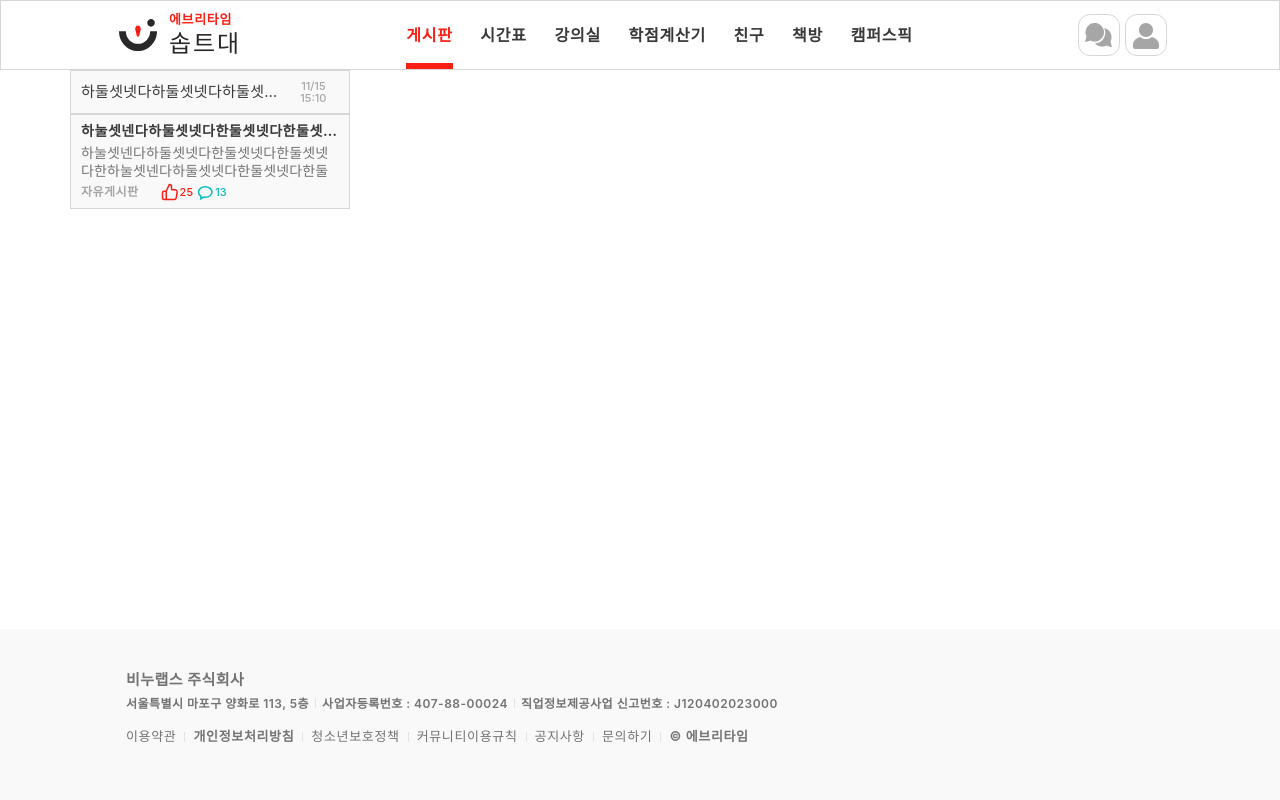
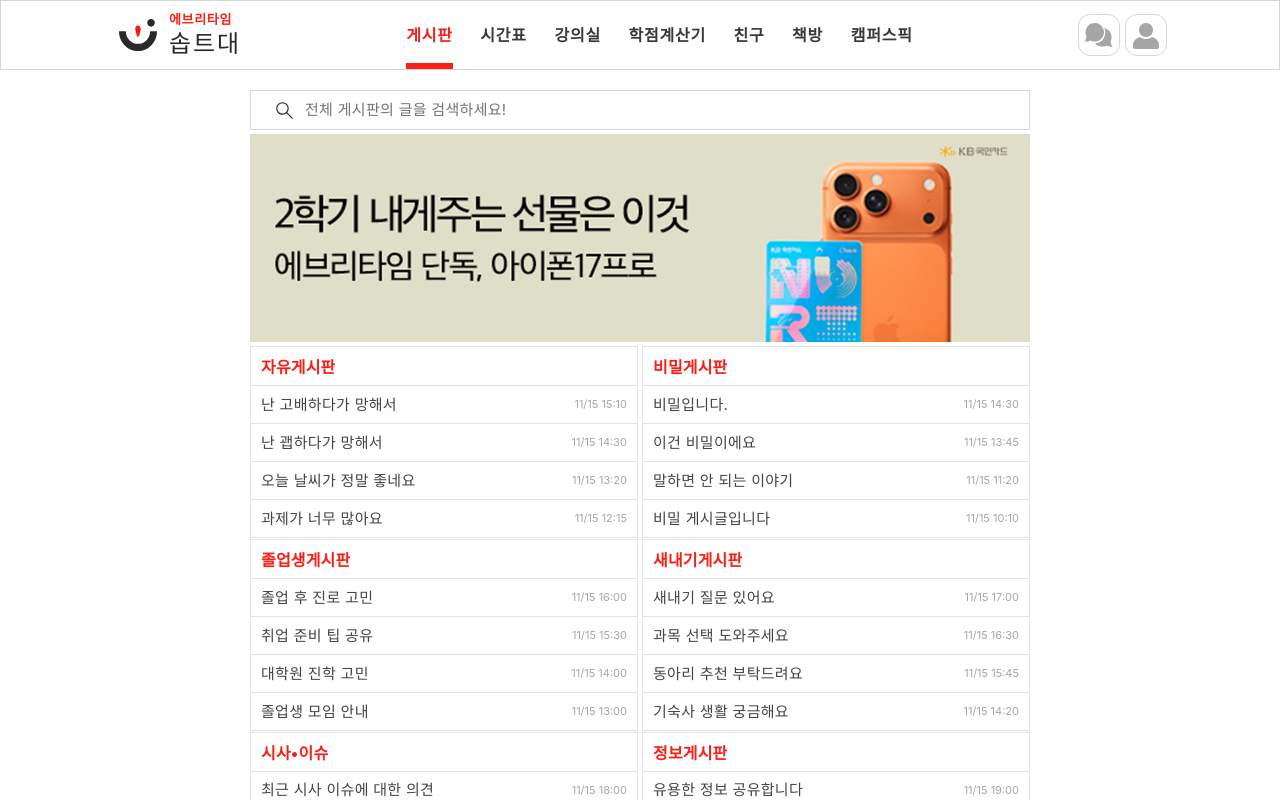
Before and after one commit to SOPT-all/37-COLLABORATION-WEB-EVERYTIME, a React (Vite) app: page / in a window 1280 px wide. Shown: the top 800 px of the page. Built offline with nearby package versions, Linux system fonts and the light colour scheme.

Commit message:
feat: 메인페이지 레이아웃

```diff
--- a/src/pages/MainPage.tsx
+++ b/src/pages/MainPage.tsx
@@ -1,18 +1,24 @@
-import { LivePostItem } from "@/components/common/sidebar/LivePostItem";
-import { SimplePostItem } from "@/components/common/sidebar/SimplePostItem";
-import { MOCK_LIVE_POST, MOCK_EMPTY_LIVE_POST } from "@/mocks/posts";
+import { SearchTextField } from "@/components/SearchPage/SearchTextField";
+import AdImg from "@/assets/images/img_ad1.png";
+import { BoardList } from "@/components/MainPage/BoardList";
+import Book from "@/components/MainPage/Book";
+import { MOCK_BOOKS } from "@/mocks/books";
 
 const MainPage = () => {
 	return (
-		<div className="relative">
-			<SimplePostItem title="하둘셋넷다하둘셋넷다하둘셋넷다하둘셋넷다" createdAt="2025-11-15T15:10:00" />
-
-			{/* 실시간 인기 글이 있는 경우 */}
-			<LivePostItem post={MOCK_LIVE_POST} />
-
-			{/* 조건에 맞는 게시글이 없는 경우 (아무것도 렌더링 안됨) */}
-			<LivePostItem post={MOCK_EMPTY_LIVE_POST} />
-		</div>
+		<main className="mt-[2rem]">
+			{/* TODO: 사이드바 컴포넌트 추가 */}
+			<div className="mx-auto flex w-[78rem] flex-col gap-[1.5rem]">
+				<div className="flex flex-col gap-[0.4rem]">
+					<SearchTextField variant="main" />
+					<aside>
+						<img src={AdImg} alt="광고 배너" className="h-[20.8rem] w-[78rem]" />
+					</aside>
+					<BoardList />
+				</div>
+				<Book books={MOCK_BOOKS} />
+			</div>
+		</main>
 	);
 };
 
```
